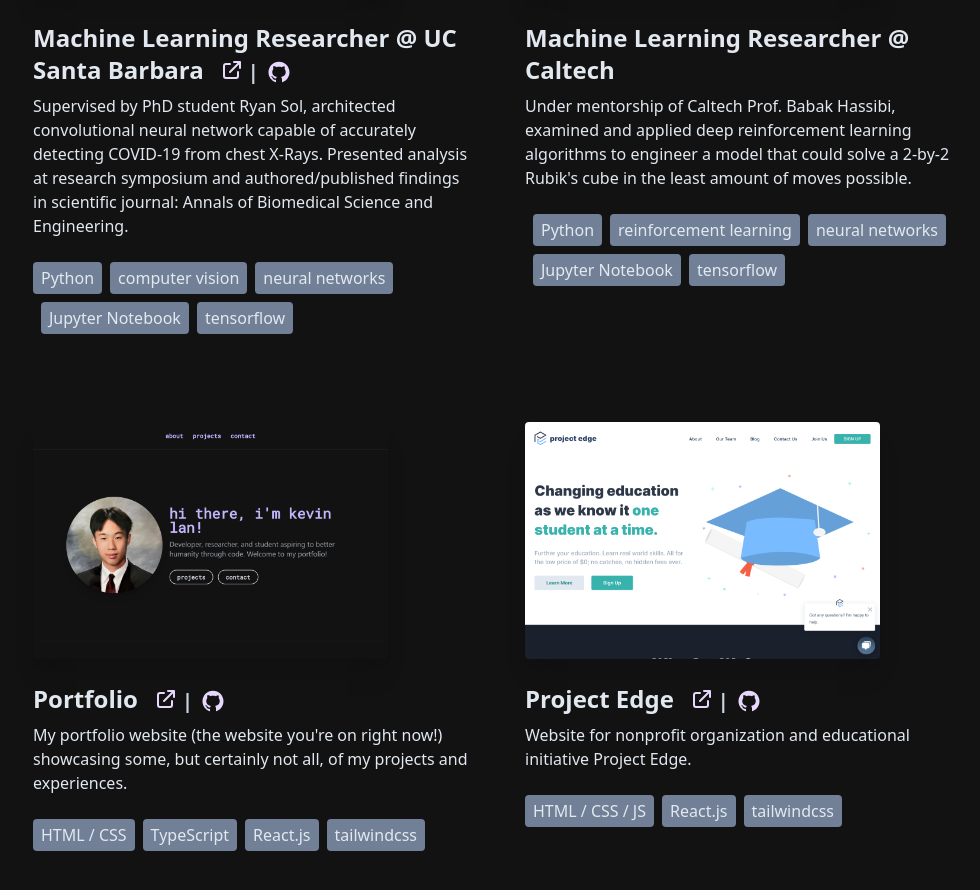
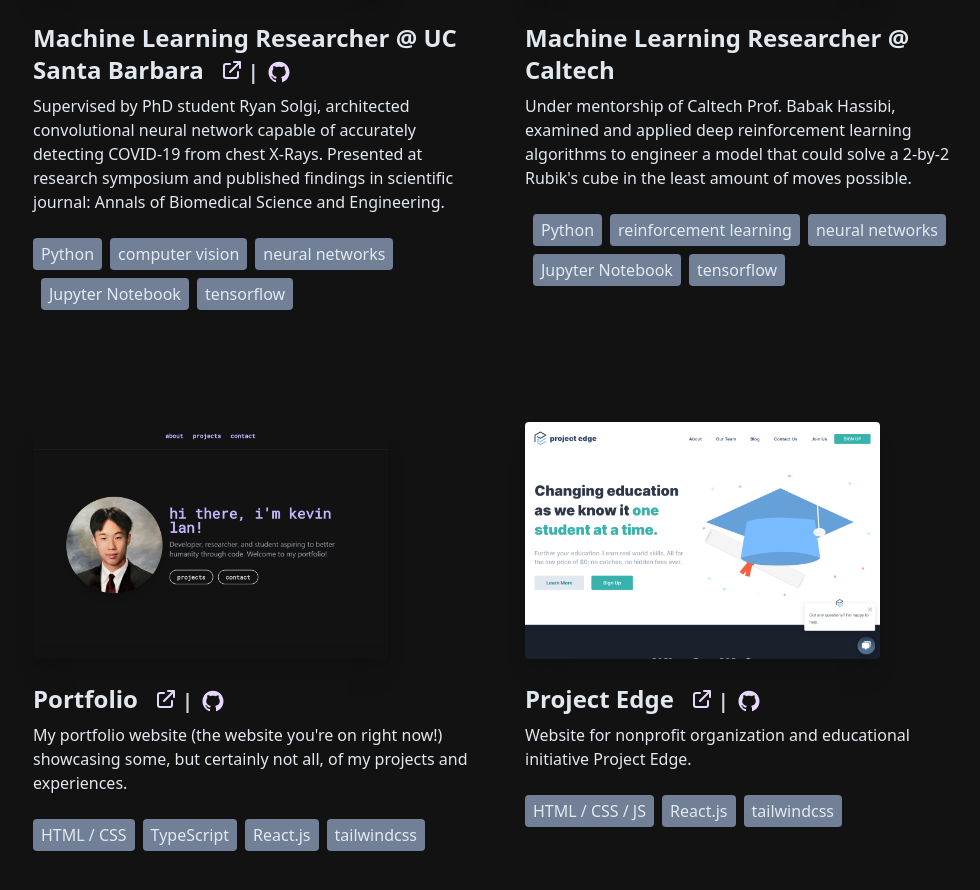
Before and after one commit to kevinjl321/portfolio, a React (Create React App) app: page / in a window 1280 px wide. Shown: the part 1598-2488 px from the top of the page, without its empty margins (139-1119 px from the left). Built offline with nearby package versions, Linux system fonts and the light colour scheme.

Commit message:
shorten ml descrip

```diff
--- a/src/components/Projects.tsx
+++ b/src/components/Projects.tsx
@@ -46,8 +46,8 @@ export class Projects extends Component {
                                     </a>
                                 </h4>
                                 <p className="block mb-6 dark:text-white">
-                                    Supervised by PhD student Ryan Sol, architected convolutional neural network capable of accurately detecting COVID-19 from chest X-Rays.
-                                    Presented analysis at research symposium and authored/published findings in scientific journal: Annals of Biomedical Science and Engineering.
+                                    Supervised by PhD student Ryan Solgi, architected convolutional neural network capable of accurately detecting COVID-19 from chest X-Rays.
+                                    Presented at research symposium and published findings in scientific journal: Annals of Biomedical Science and Engineering.
                                 </p>
                                 <div className="flex flex-wrap">
                                     <span className="px-2 py-1 mb-2 text-gray-300 bg-gray-600 dark:bg-gray-800 rounded dark:text-gray-400">
```
